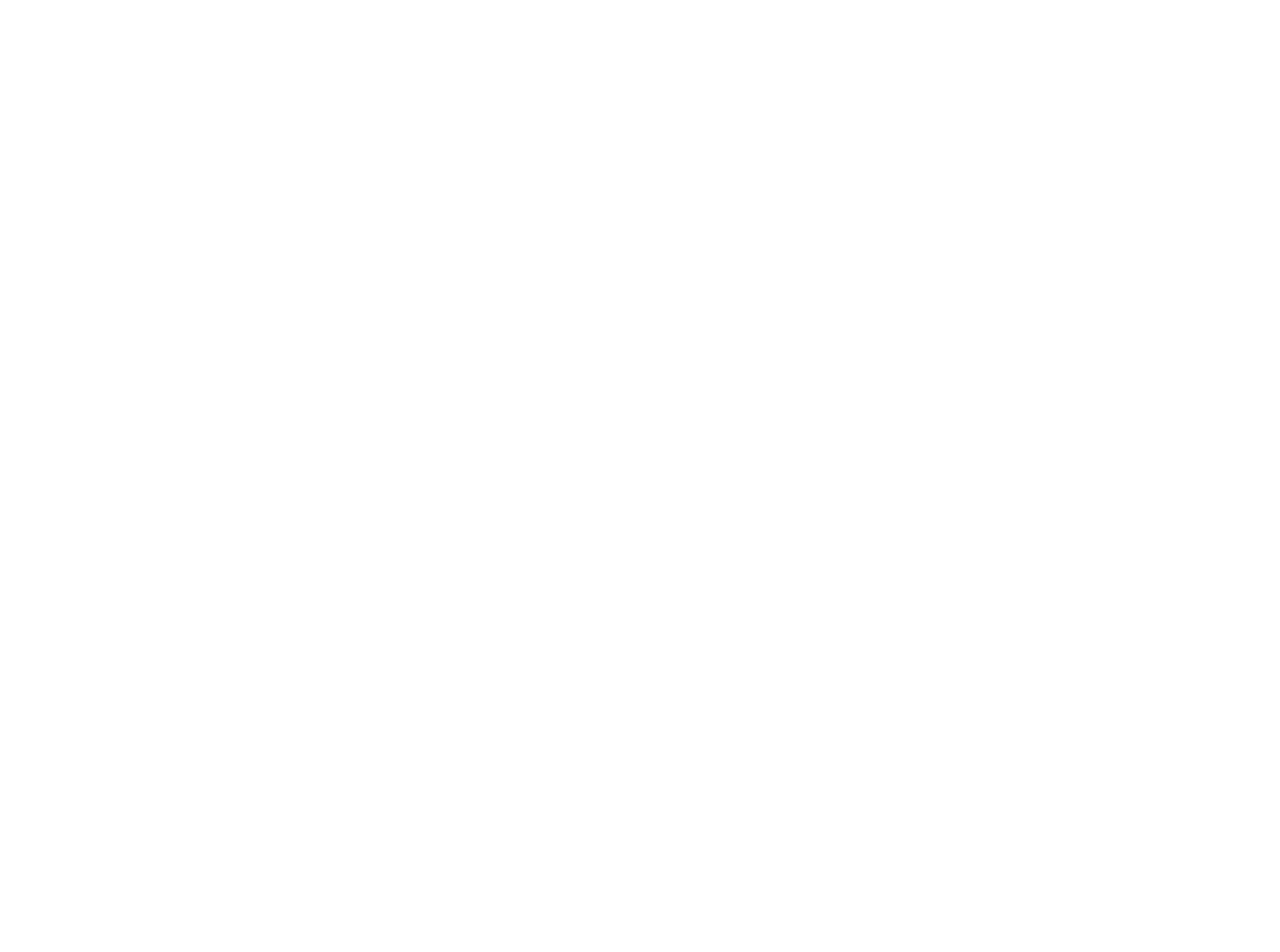
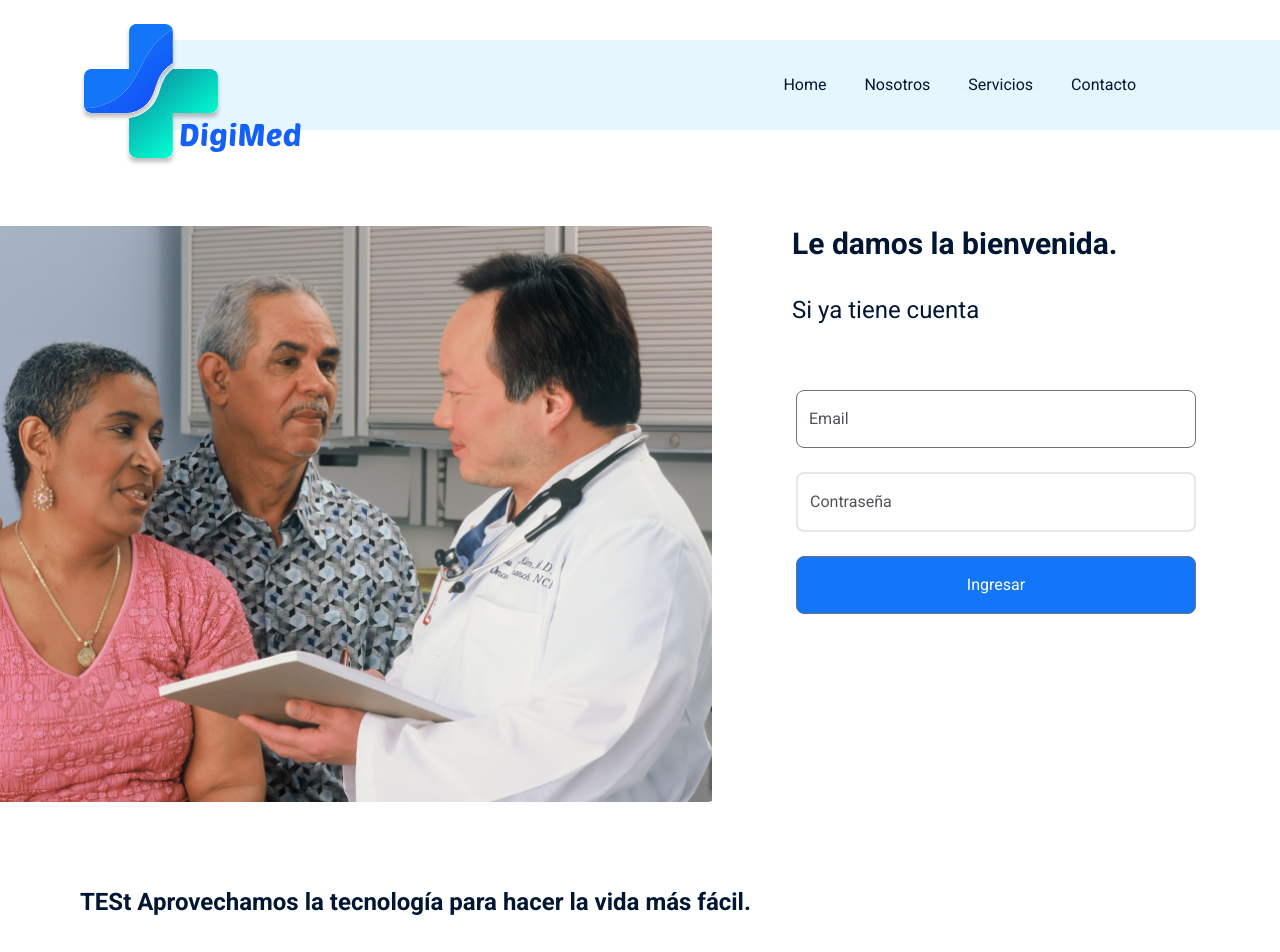
Before and after one commit to JavierBrizuela/DigiMed, a React (Vite) app in the folder digimed-ui/digimed-ui/: page /test in a window 1280 px wide. Before the commit this address had no page. Shown: the top 952 px of the page. Before the commit the page ends 800 px from the top, so only its background shows below. Built offline with nearby package versions, Linux system fonts and the light colour scheme.

Commit message:
route test

```diff
--- a/digimed-ui/digimed-ui/src/App.jsx
+++ b/digimed-ui/digimed-ui/src/App.jsx
@@ -3,6 +3,7 @@
 import { BrowserRouter, Routes, Route } from "react-router-dom";
 import { Layout } from './layout/layout';
 import { Login } from './Pages/Login';
+import { Test } from './Pages/Test';
 
 
 function App() {
@@ -13,6 +14,7 @@
       <BrowserRouter>
         <Routes>
         <Route path="/" element = {<Layout><Login/></Layout>} />
+        <Route path="/test" element = {<Layout><Test/></Layout>} />
         </Routes>
       </BrowserRouter>
     </div>
--- /dev/null
+++ b/digimed-ui/digimed-ui/src/Pages/Test.jsx
@@ -0,0 +1,14 @@
+import { LoginForm } from "../components/LoginForm";
+import hero from '../assets/image_hero.png'
+
+export function Test() {
+    return (  <div className="flex ">
+        <div className=" text-azul-oscuro">
+       <img src={hero} alt="" className="h-[36rem] w-[50.5rem] mb-[5.25rem] -ml-[5rem] object-cover"/>
+      <p className="font-bold text-2xl  mb-[2.8rem]"> TESt Aprovechamos la tecnología para hacer la vida más fácil.</p>
+        </div>
+
+        <LoginForm/>
+
+    </div>)
+}
```
